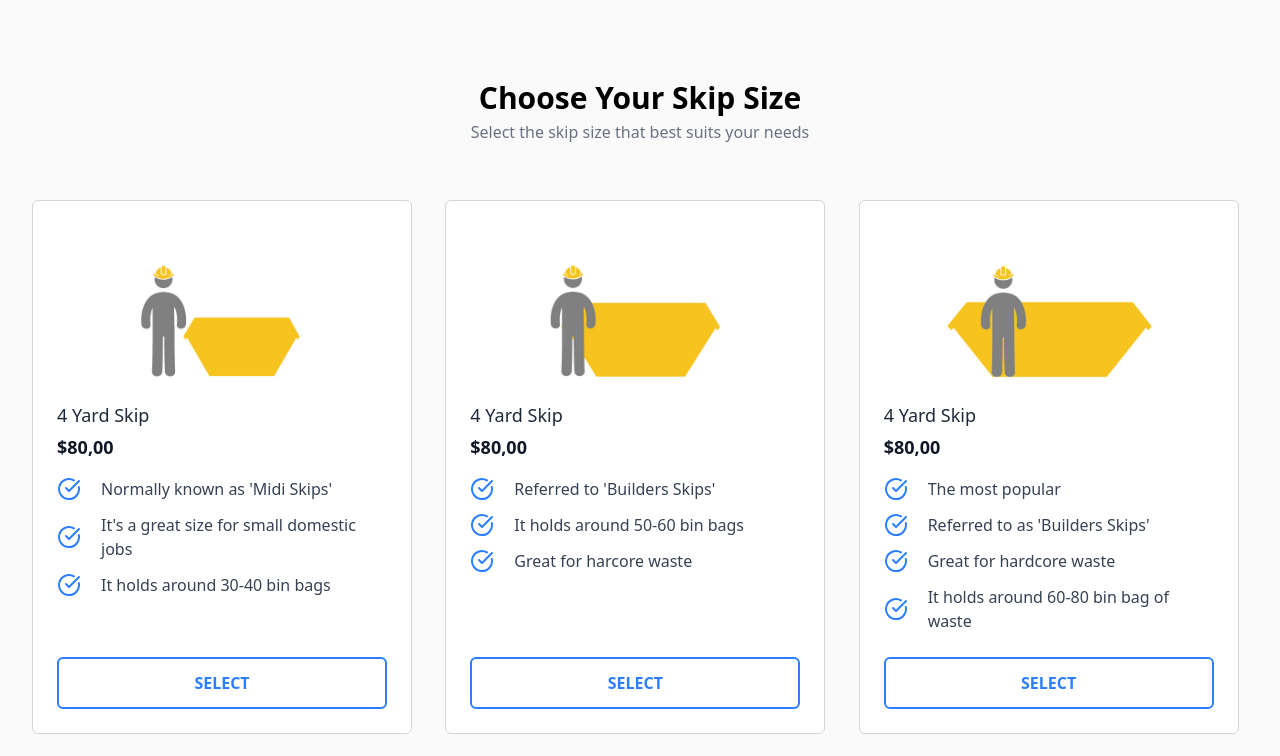
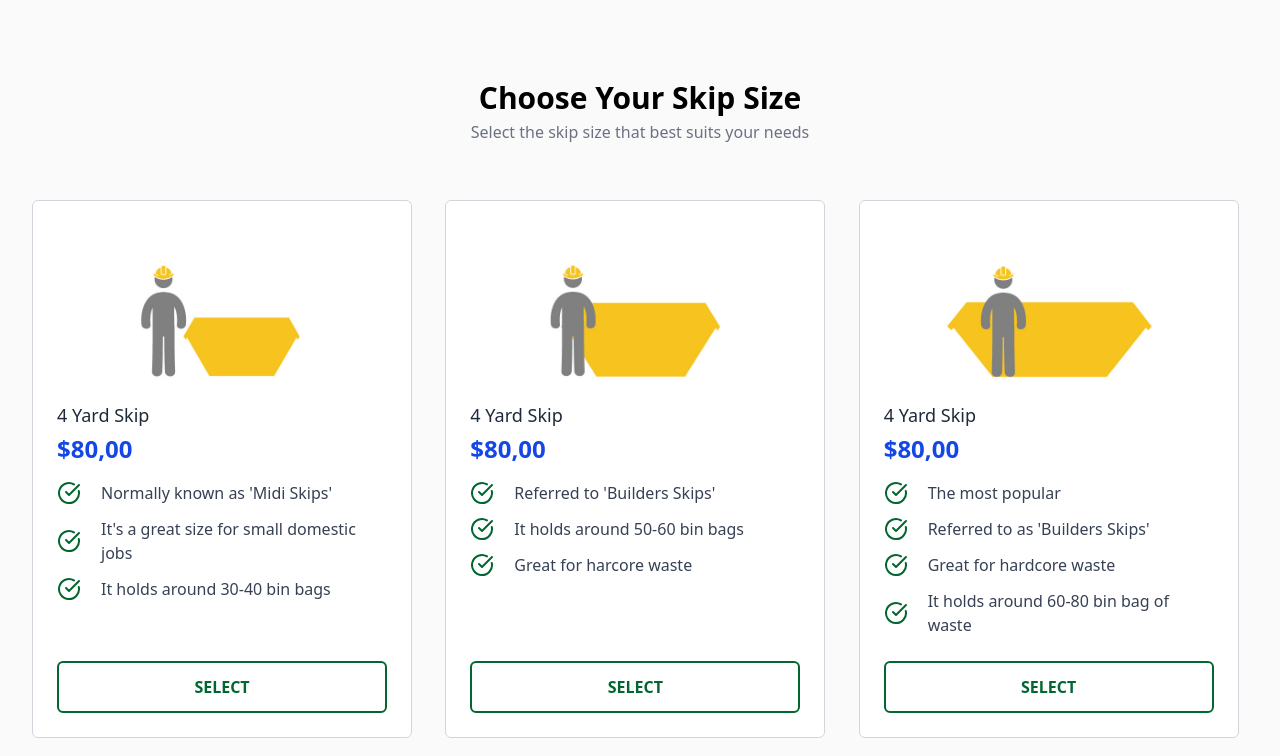
Before and after one commit to casbern/rem-waste-project, a React (Vite) app: page / in a window 1280 px wide. Shown: the top 756 px of the page. Built offline with nearby package versions, Linux system fonts and the light colour scheme.

Commit message:
fix: altered the card's colors

```diff
--- a/src/components/Card.jsx
+++ b/src/components/Card.jsx
@@ -11,14 +11,14 @@ export const Card = ({img, description}) => {
 
             <header className="mb-4">
               <h3 className="text-lg font-medium text-gray-800">4 Yard Skip</h3>
-              <h4 className="text-lg font-bold text-gray-900 mt-1">$80,00</h4>
+              <h4 className="text-2xl font-bold text-blue-700 mt-1">$80,00</h4>
             </header>
 
             <ul className="space-y-3 mb-6">
               {
                 description.map( (item, index) => (
                   <li key={index} className="flex gap-2 items-center">
-                    <CheckCircle className="text-blue-500 mr-3 flex-shrink-0" size={24} />
+                    <CheckCircle className="text-green-800 mr-3 flex-shrink-0" size={24} />
                     <span className="text-gray-700">{item}</span>
                   </li>
                 ))
@@ -26,7 +26,7 @@ export const Card = ({img, description}) => {
             </ul>
 
             <footer className="mt-auto">
-              <button className="w-full py-3 font-bold border-2 text-blue-500 border-blue-500 hover:bg-blue-500 hover:text-white cursor-pointer rounded-md transition-colors duration-200">SELECT</button>
+              <button className="w-full py-3 font-bold border-2 text-green-800 border-green-800 hover:bg-green-800 hover:text-white cursor-pointer rounded-md transition-colors duration-200">SELECT</button>
             </footer>
         </div>
       </div>
```
